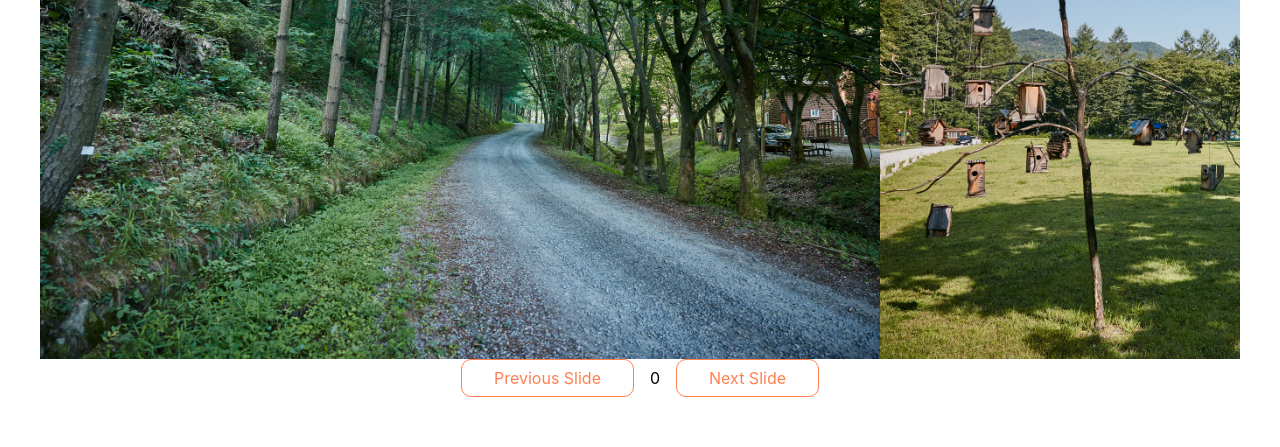
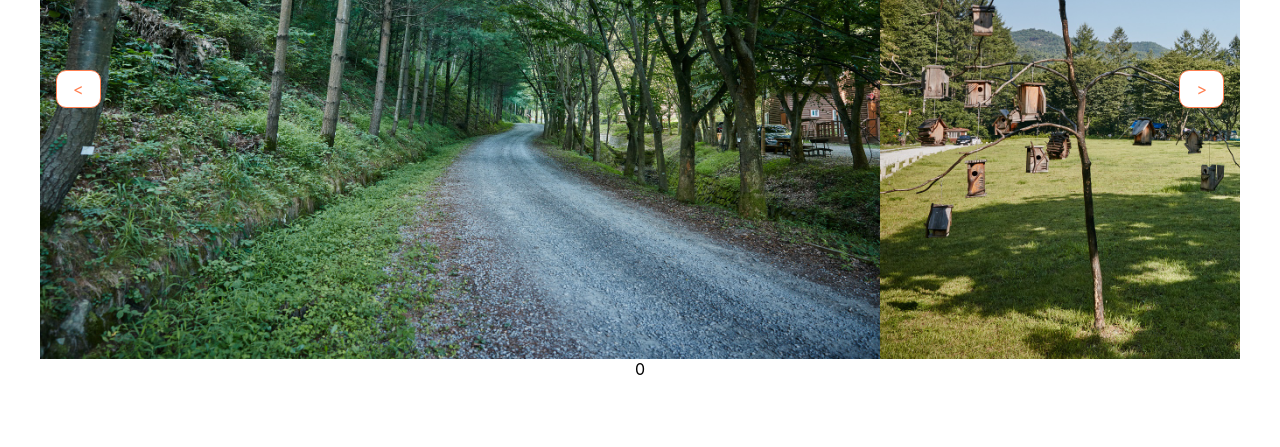
Before and after one commit to dev-song/mini-projects, a React (Create React App) app in the folder projects/website/nature/: page / in a window 1280 px wide. Shown: the part 349-796 px from the top of the page. Built offline with nearby package versions, Linux system fonts and the light colour scheme; the HTML template or start-up script is replaced by a standard one.

Commit message:
Modify styles for buttons of Carousel component

```diff
--- a/projects/website/nature/src/components/Carousel.js
+++ b/projects/website/nature/src/components/Carousel.js
@@ -10,6 +10,7 @@ import sampleImg3 from "../image/chungsong_forest_007.jpg";
 import sampleImg4 from "../image/gumbong_forest_003.jpg";
 
 const Container = styled.div`
+  position: relative;
   width: 100%;
   margin: auto;
   overflow: hidden;
@@ -17,12 +18,14 @@ const Container = styled.div`
 
 const Button = styled.button`
   all: unset;
+  padding: 0.5rem 1rem;
   border: 1px solid coral;
-  padding: 0.5em 2em;
+  border-radius: 10px;
+  transition: all 0.3s ease-in-out;
+  background: #fff;
   color: coral;
-  border-radius: 10px;
+
   &:hover {
-    transition: all 0.3s ease-in-out;
     background-color: coral;
     color: #fff;
   }
@@ -37,6 +40,20 @@ const SliderCounter = styled.span`
   display: inline-block;
   padding: 0 1em;
 `;
+
+const leftButtonStyle = {
+  position: "absolute",
+  top: "50%",
+  left: "1rem",
+  transform: "translateY(-50%)",
+};
+
+const rightButtonStyle = {
+  position: "absolute",
+  top: "50%",
+  right: "1rem",
+  transform: "translateY(-50%)",
+};
 
 const TOTAL_SLIDES = 3; // 4개의 이미지이므로 0 ~ 3 index
 function Carousel() {
@@ -67,9 +84,13 @@ function Carousel() {
         <Slide img={sampleImg3} />
         <Slide img={sampleImg4} />
       </SliderContainer>
-      <Button onClick={prevSlide}>Previous Slide</Button>
+      <Button onClick={prevSlide} style={leftButtonStyle}>
+        &lt;
+      </Button>
       <SliderCounter>{currentSlide}</SliderCounter>
-      <Button onClick={nextSlide}>Next Slide</Button>
+      <Button onClick={nextSlide} style={rightButtonStyle}>
+        &gt;
+      </Button>
     </Container>
   );
 }
```
Also changed, not shown: 1 other file (tests, documents, lock files or other folders).
